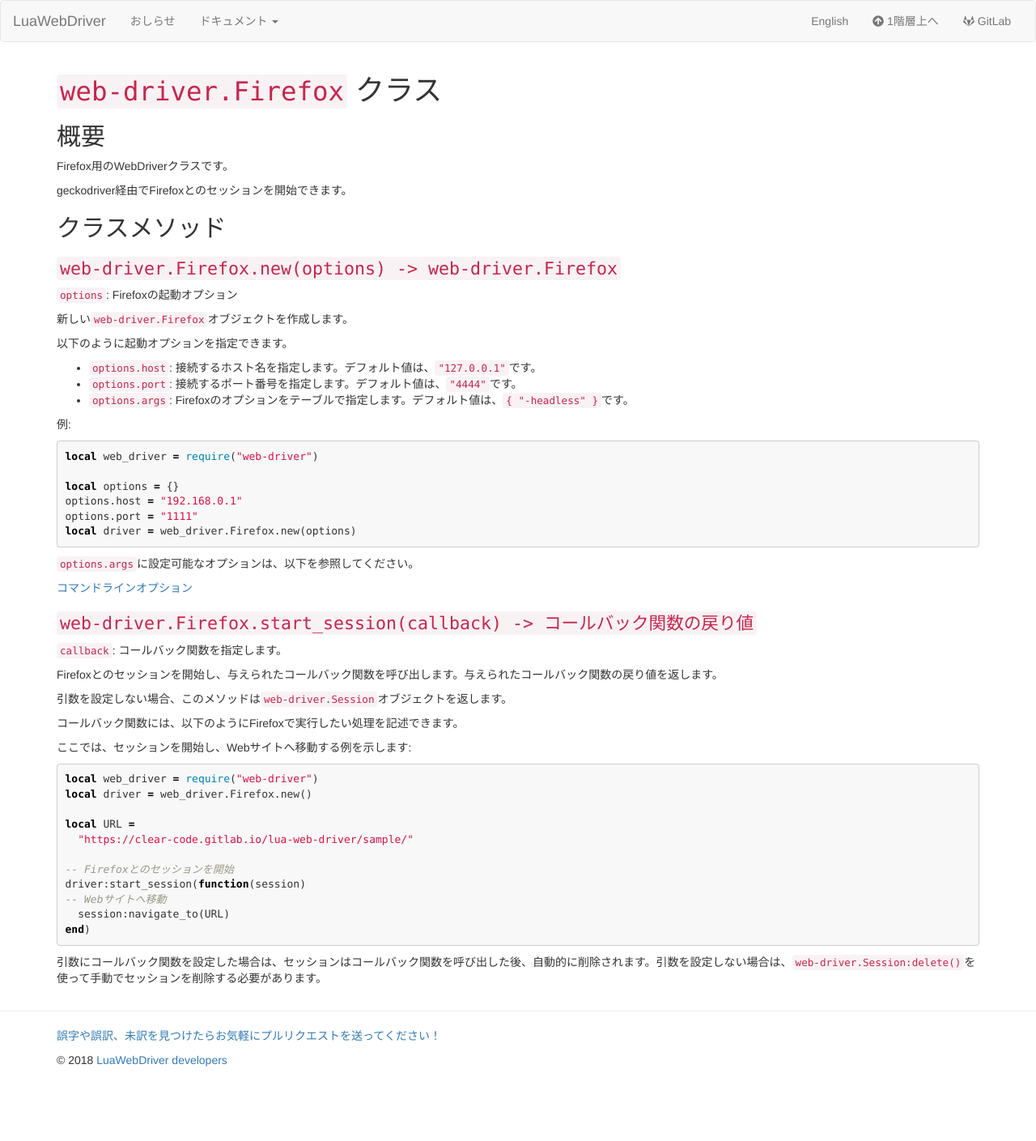
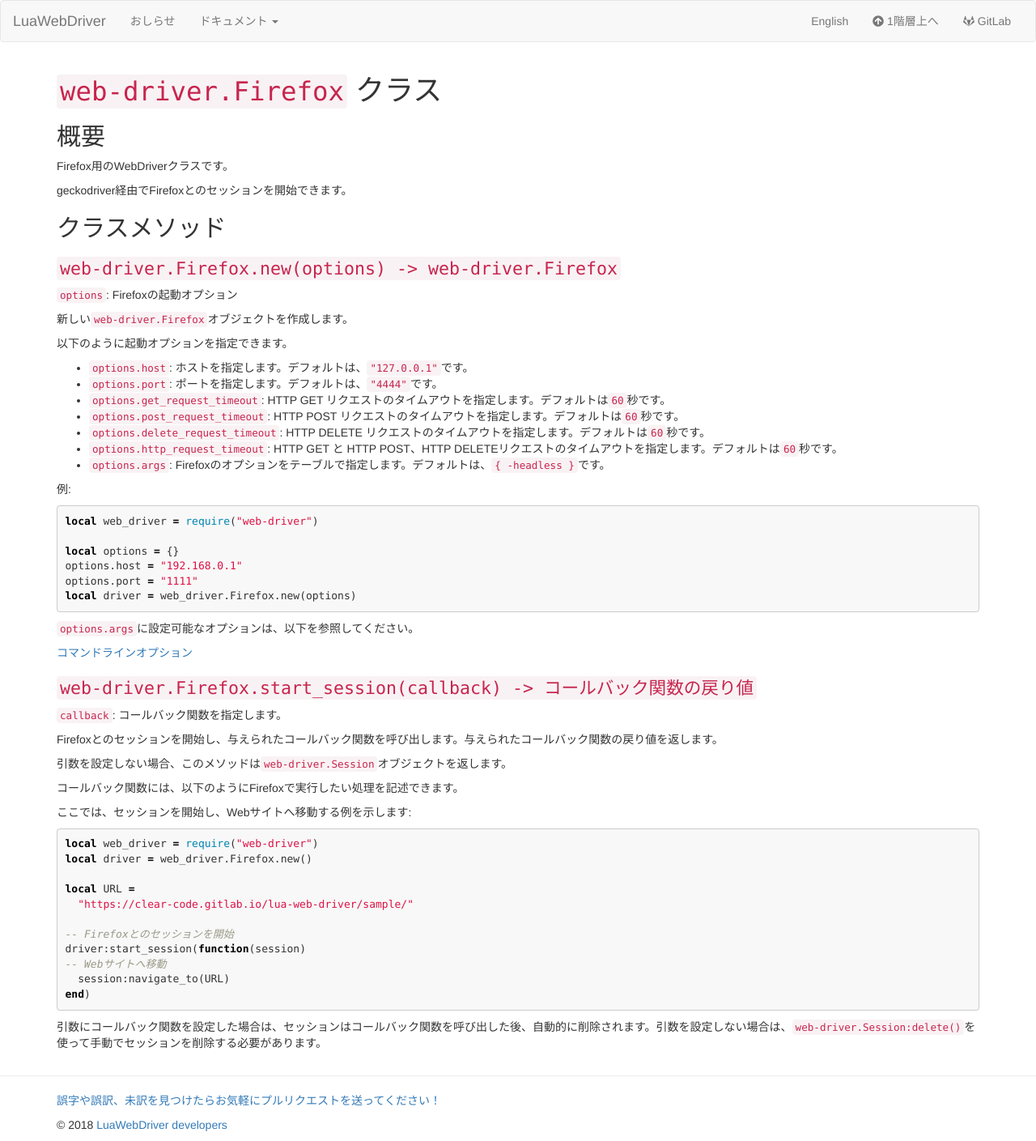
Before and after one commit to clear-code/lua-web-driver, a Jekyll site: the page built from docs/ja/reference/firefox.md, in a window 1280 px wide. Shown: the whole page at 81% size. Built offline with Jekyll 4.4.1, drawn with Linux system fonts in a browser that asks for light colours; before the commit the page ends 1329 px from its top, so only the background shows below that.

Commit message:
doc reference: add explain of timeout options

```diff
--- a/docs/ja/reference/firefox.md
+++ b/docs/ja/reference/firefox.md
@@ -20,9 +20,13 @@ geckodriver経由でFirefoxとのセッションを開始できます。
 
 以下のように起動オプションを指定できます。
 
-* `options.host`: 接続するホスト名を指定します。デフォルト値は、`"127.0.0.1"`です。
-* `options.port`: 接続するポート番号を指定します。デフォルト値は、`"4444"`です。
-* `options.args`: Firefoxのオプションをテーブルで指定します。デフォルト値は、`{ "-headless" }`です。
+* `options.host`: ホストを指定します。デフォルトは、`"127.0.0.1"`です。
+* `options.port`: ポートを指定します。デフォルトは、`"4444"`です。
+* `options.get_request_timeout`: HTTP GET リクエストのタイムアウトを指定します。デフォルトは`60`秒です。
+* `options.post_request_timeout`: HTTP POST リクエストのタイムアウトを指定します。デフォルトは`60`秒です。
+* `options.delete_request_timeout`: HTTP DELETE リクエストのタイムアウトを指定します。デフォルトは`60`秒です。
+* `options.http_request_timeout`: HTTP GET と HTTP POST、HTTP DELETEリクエストのタイムアウトを指定します。デフォルトは`60`秒です。
+* `options.args`: Firefoxのオプションをテーブルで指定します。デフォルトは、`{ -headless }`です。
 
 例:
 
```
Also changed, not shown: docs/reference/firefox.md (+4 -0 lines), 1 other file.
